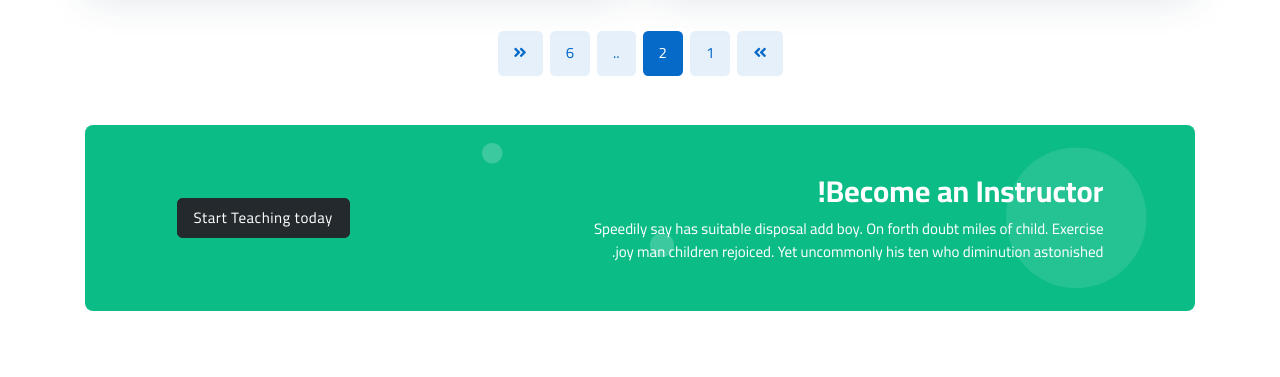
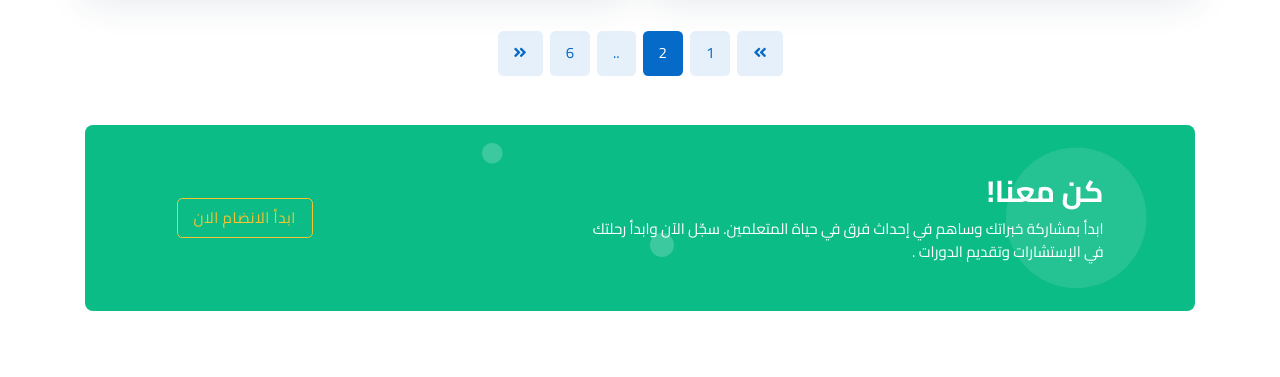
Before and after one commit to harysim/rakaz, a plain HTML site: page rtl/instructor-list.html in a window 1280 px wide. Shown: the part 1221-1598 px from the top of the page. Drawn offline with Linux system fonts and the light colour scheme; a script that the page names is missing.

Commit message:
Update: New changes and improvements

```diff
--- a/rtl/instructor-list.html
+++ b/rtl/instructor-list.html
@@ -672,21 +672,19 @@ Action box START -->
 				<!-- Action box -->
 				<div class="col-11 position-relative">
 					<div class="row align-items-center">
-						<!-- Title -->
-						<div class="col-lg-7">
-							<h3 class="text-white">Become an Instructor!</h3>
-							<p class="text-white mb-3 mb-lg-0">Speedily say has suitable disposal add boy. On forth doubt miles of child. Exercise joy man children rejoiced. Yet uncommonly his ten who diminution astonished.</p>
-						</div>
-						<!-- Button -->
-						<div class="col-lg-5 text-lg-end">
-							<a href="#" class="btn btn-dark mb-0">Start Teaching today</a>
-						</div>
-					</div>
-				</div>
-			</div>
+						<!-- العنوان -->
+		<div class="col-lg-7">
+			<h3 class="text-white">كن معنا!</h3>
+			<p class="text-white mb-3 mb-lg-0">
+				ابدأ بمشاركة خبراتك  وساهم في إحداث فرق في حياة المتعلمين. سجّل الآن وابدأ رحلتك في الإستشارات وتقديم الدورات .
+			</p>
+		</div>
+		<!-- الزر والدعوة -->
+		<div class="col-lg-5 text-lg-end">
+			<a href="#" class="btn btn-outline-warning mb-0">ابدأ الانضام الان</a>
 		</div>
 	</div>
-</section>
+</div>
 <!-- =======================
 Action box END -->
 
```
